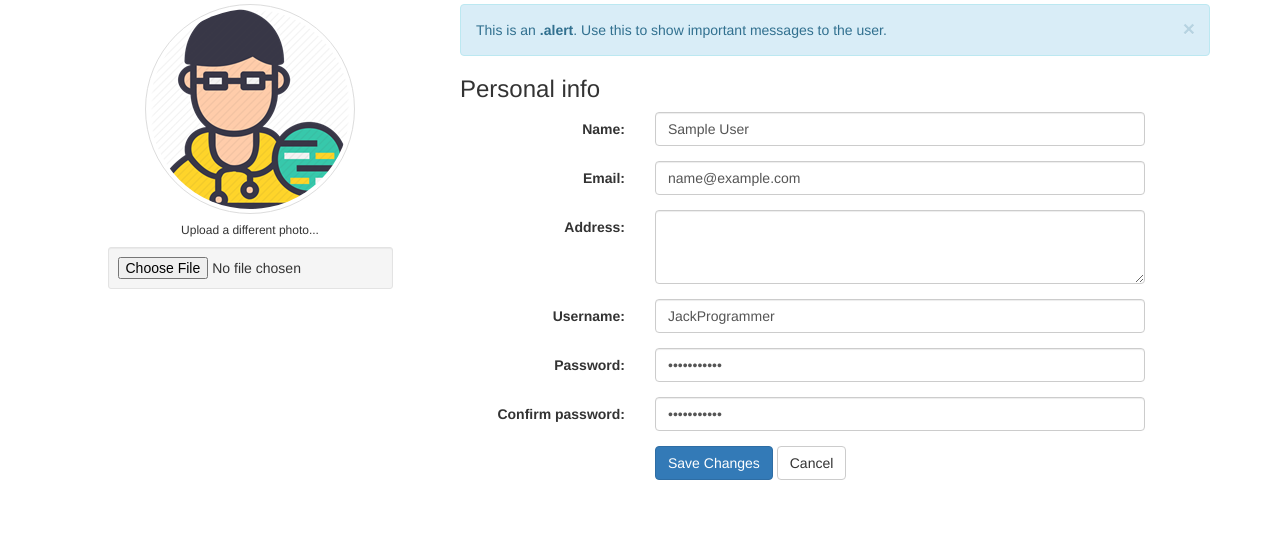
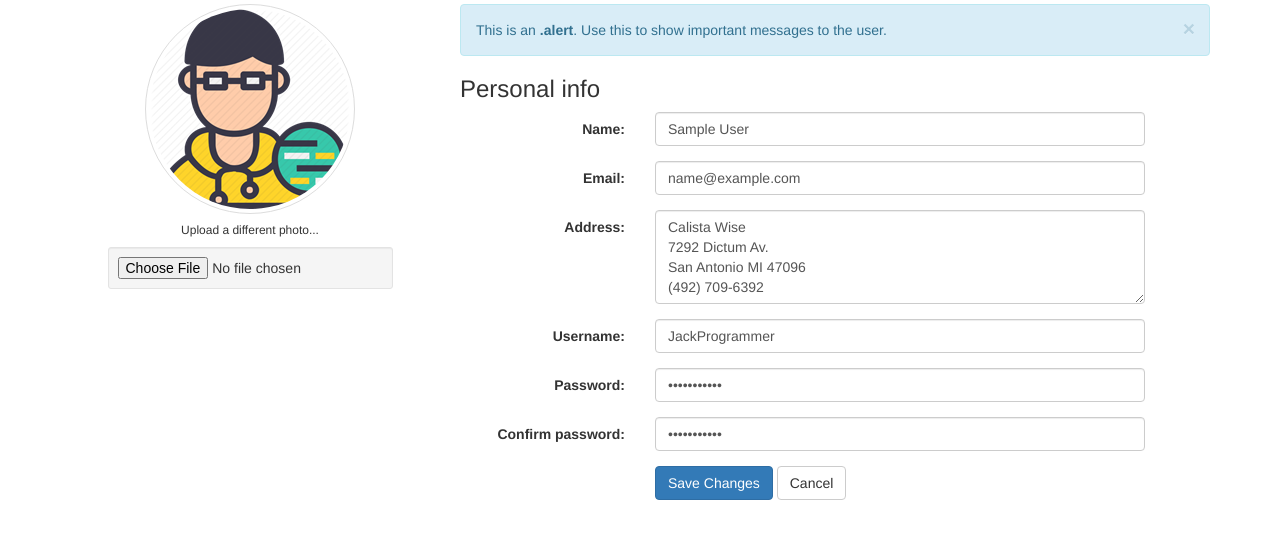
Before and after one commit to gamertense/MiniProject, a PHP site: page /profile.php in a window 1280 px wide. Shown: the part 178-717 px from the top of the page. Run offline with PHP 8.4, Linux system fonts and the light colour scheme; the visitor is signed in with stand-in values (Sample User, id 1); data that the repository does not hold is empty.

Commit message:
Add sample address

```diff
--- a/profile.php
+++ b/profile.php
@@ -45,7 +45,10 @@
                 </div>
                 <div class="form-group">
                     <label class="col-lg-3 control-label">Address:</label>
-                    <div class="col-lg-8"><textarea class="form-control" rows="3"></textarea></div>
+                    <div class="col-lg-8"><textarea class="form-control" rows="4">Calista Wise
+7292 Dictum Av.
+San Antonio MI 47096
+(492) 709-6392</textarea></div>
                 </div>
                 <div class="form-group">
                     <label class="col-md-3 control-label">Username:</label>
```
